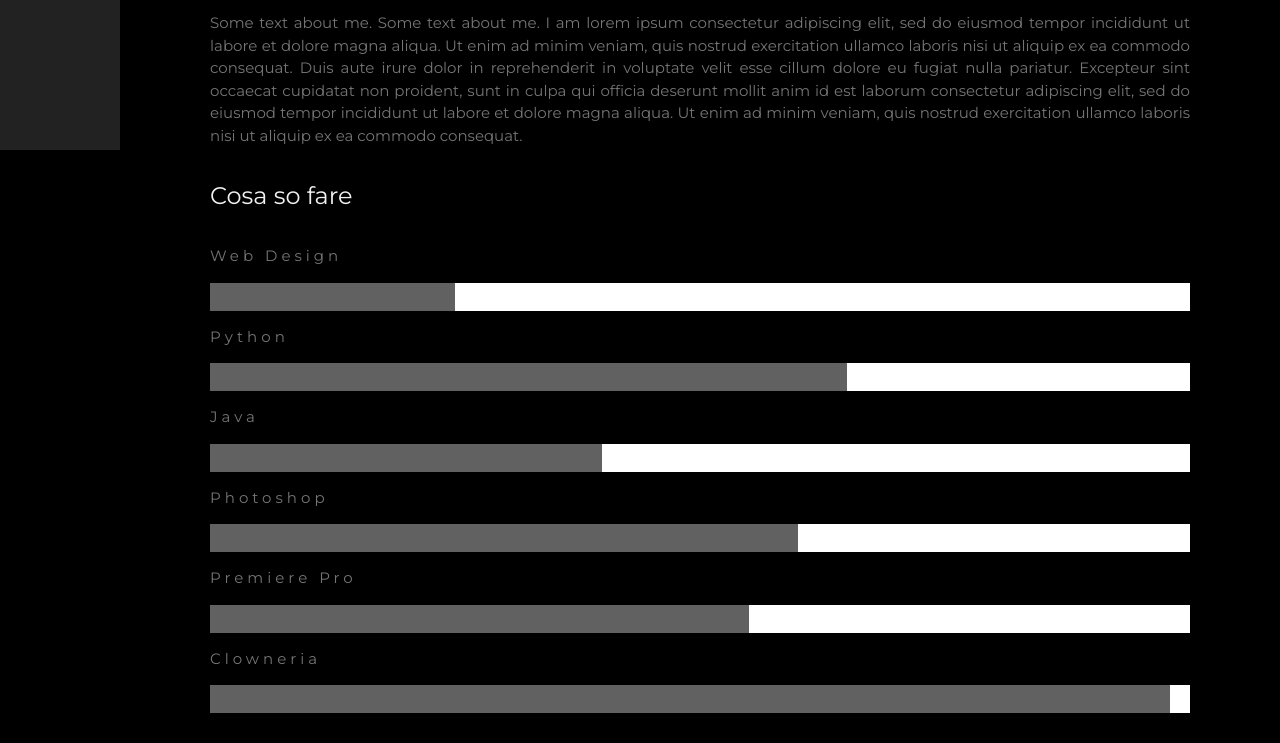
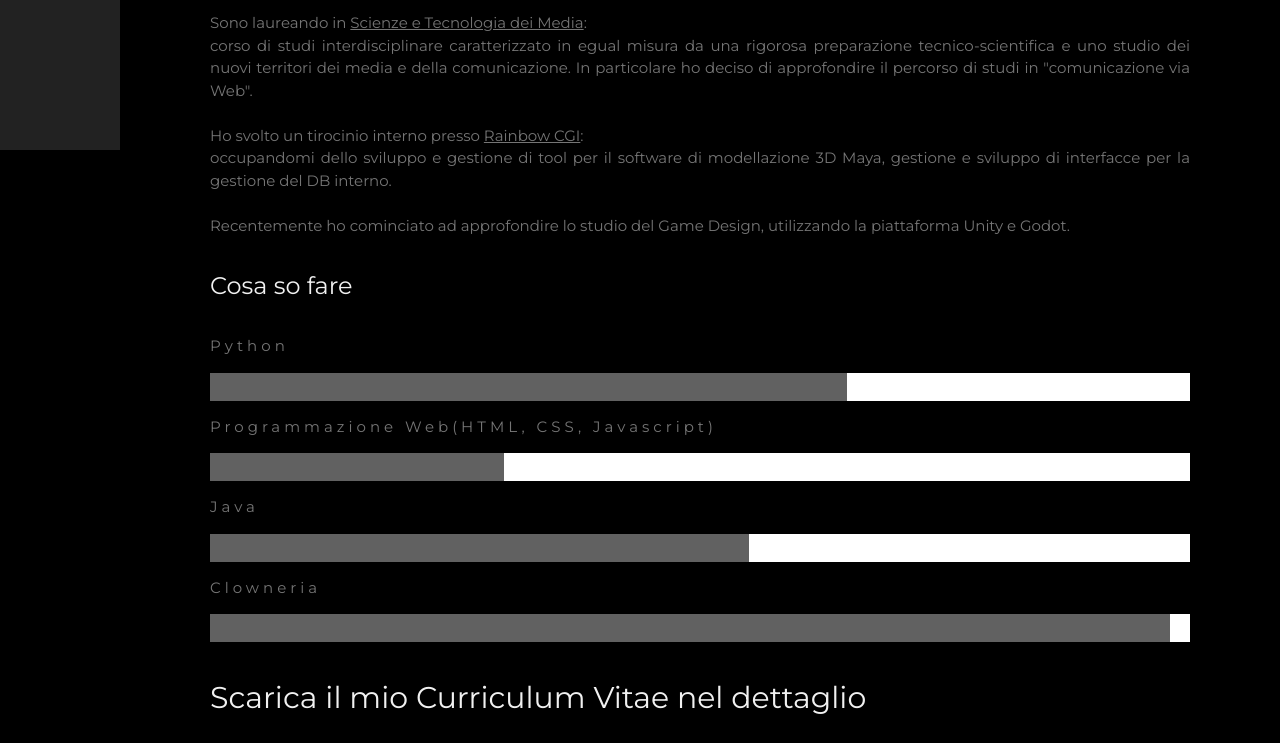
Before and after one commit to ErikGiocondo/erikgiocondo.github.io, a plain HTML site: page index.html in a window 1280 px wide. Shown: the part 650-1393 px from the top of the page. Drawn offline with Linux system fonts and the light colour scheme.

Commit message:
update index

```diff
--- a/index.html
+++ b/index.html
@@ -64,28 +64,29 @@ body, h1,h2,h3,h4,h5,h6 {font-family: "Montserrat", sans-serif}
   <div class="w3-content w3-justify w3-text-grey w3-padding-64" id="about">
     <h2 class="w3-text-light-grey">Erik Mavillonio</h2>
     <hr style="width:200px" class="w3-opacity">
-    <p>Some text about me. Some text about me. I am lorem ipsum consectetur adipiscing elit, sed do eiusmod tempor incididunt ut labore et dolore magna aliqua. Ut enim ad minim veniam, quis nostrud exercitation ullamco laboris nisi ut aliquip
-      ex ea commodo consequat. Duis aute irure dolor in reprehenderit in voluptate velit esse cillum dolore eu fugiat nulla pariatur. Excepteur sint occaecat cupidatat non proident, sunt in culpa qui officia deserunt mollit anim id est laborum consectetur
-      adipiscing elit, sed do eiusmod tempor incididunt ut labore et dolore magna aliqua. Ut enim ad minim veniam, quis nostrud exercitation ullamco laboris nisi ut aliquip ex ea commodo consequat.
+    <p>
+
+
+        Sono laureando in <a href="http://www.scienzamedia.uniroma2.it/presentazione.php">Scienze e Tecnologia dei Media</a>:<br>
+        corso di studi interdisciplinare caratterizzato in egual misura da una rigorosa preparazione tecnico-scientifica e uno studio dei nuovi territori
+        dei media e della comunicazione. In particolare ho deciso di approfondire il percorso di studi in "comunicazione via Web".
+        <br><br>
+        Ho svolto un tirocinio interno presso <a href="https://www.rbw-cgi.it/">Rainbow CGI</a>:<br>
+        occupandomi dello sviluppo e gestione di tool per il software di modellazione 3D Maya, gestione e sviluppo di interfacce per la gestione del DB interno.
+        <br><br>
+        Recentemente ho cominciato ad approfondire lo studio del Game Design, utilizzando la piattaforma Unity e Godot.
+
     </p>
     <h3 class="w3-padding-16 w3-text-light-grey">Cosa so fare</h3>
-    <p class="w3-wide">Web Design</p>
-    <div class="w3-white">
-      <div class="w3-dark-grey" style="height:28px;width:25%"></div>
-    </div>
     <p class="w3-wide">Python</p>
     <div class="w3-white">
       <div class="w3-dark-grey" style="height:28px;width:65%"></div>
     </div>
+    <p class="w3-wide">Programmazione Web(HTML, CSS, Javascript)</p>
+    <div class="w3-white">
+      <div class="w3-dark-grey" style="height:28px;width:30%"></div>
+    </div>
     <p class="w3-wide">Java</p>
-    <div class="w3-white">
-      <div class="w3-dark-grey" style="height:28px;width:40%"></div>
-    </div>
-    <p class="w3-wide">Photoshop</p>
-    <div class="w3-white">
-      <div class="w3-dark-grey" style="height:28px;width:60%"></div>
-    </div>
-    <p class="w3-wide">Premiere Pro</p>
     <div class="w3-white">
       <div class="w3-dark-grey" style="height:28px;width:55%"></div>
     </div>
@@ -94,30 +95,12 @@ body, h1,h2,h3,h4,h5,h6 {font-family: "Montserrat", sans-serif}
       <div class="w3-dark-grey" style="height:28px;width:98%"></div>
     </div><br>
 
-    <!--
-    <div class="w3-row w3-center w3-padding-16 w3-section w3-light-grey">
-      <div class="w3-quarter w3-section">
-        <span class="w3-xlarge">11+</span><br>
-        Partners
-      </div>
-      <div class="w3-quarter w3-section">
-        <span class="w3-xlarge">55+</span><br>
-        Projects Done
-      </div>
-      <div class="w3-quarter w3-section">
-        <span class="w3-xlarge">0</span><br>
-        Happy Clients
-      </div>
-      <div class="w3-quarter w3-section">
-        <span class="w3-xlarge">150+</span><br>
-        Meetings
-      </div>
-    </div>
-    -->
     <h2 class="w3-text-light-grey">Scarica il mio Curriculum Vitae nel dettaglio</h2>
+    <a href="immagini/logo.jpeg" download>
     <button class="w3-button w3-light-grey w3-padding-large w3-section">
       <i class="fa fa-download"></i> Scarica il curriculum
     </button>
+    </a>
 
   <!-- End About Section -->
   </div>
@@ -135,13 +118,6 @@ body, h1,h2,h3,h4,h5,h6 {font-family: "Montserrat", sans-serif}
         <img src="immagini/erik_camicia.jpeg" alt="erik" class="immagine-quadrata" id="bianco_e_nero">
         <img src="immagini/erik_occhiali.jpeg" alt="erik" class="immagine-quadrata" id="bianco_e_nero">
 
-      </div>
-
-      <div class="w3-half">
-        <img src="immagini/erik_occhiali.jpeg" alt="erik" class="immagine-quadrata" id="bianco_e_nero">
-        <img src="immagini/erik_noccioline.jpg" alt="erik" class="immagine-quadrata" id="bianco_e_nero">
-        <img src="immagini/erik_macchina.jpeg" alt="erik" class="immagine-quadrata" id="bianco_e_nero">
-        <img src="immagini/erik_camicia.jpeg" alt="erik" class="immagine-quadrata" id="bianco_e_nero">
       </div>
     <!-- End photo grid -->
     </div>
```
